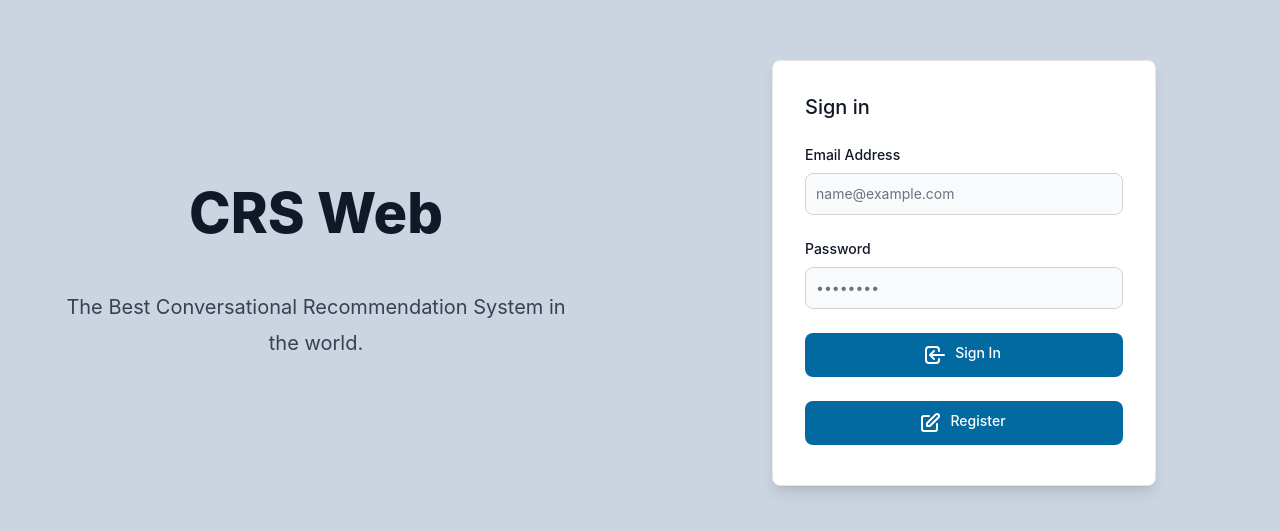
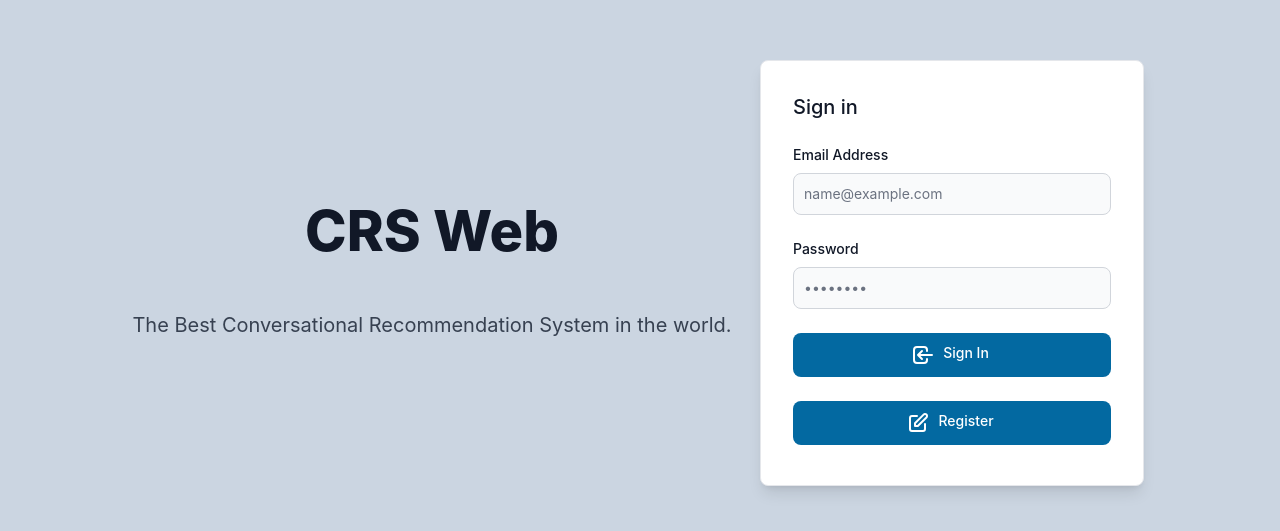
Before and after one commit to redfrogsss/CRS, a React (Create React App) app in the folder frontend/: page /login in a window 1280 px wide. Shown: the part 127-658 px from the top of the page. Built offline with nearby package versions, Linux system fonts and the light colour scheme.

Commit message:
UI: center login page and reg page

```diff
--- a/frontend/src/pages/LoginPage.tsx
+++ b/frontend/src/pages/LoginPage.tsx
@@ -20,9 +20,9 @@ export default function LoginPage({
     let [searchParams, setSearchParams] = useSearchParams();
     const [regSuccessMessage, setRegSuccessMessage] = useState("");
 
-    useEffect(()=> {
+    useEffect(() => {
         // show register success
-        console.log("regSuccess = " , searchParams.get("regSuccess"))
+        console.log("regSuccess = ", searchParams.get("regSuccess"))
 
         let regSuccess = searchParams.get("regSuccess");
 
@@ -89,17 +89,18 @@ export default function LoginPage({
     };
 
     useEffect(() => {
-        if(currentUserID !== undefined) {
+        if (currentUserID !== undefined) {
             navigate("/home");
         }
     }, [])
 
     return (
-        <div className="bg-slate-300 w-[100%] h-[100vh] grid grid-cols-2 gap-4 content-center place-content-around">
-            <div className="flex h-full w-[80%] justify-center justify-self-center text-center align-middle">
+        <div className="bg-slate-300 w-full h-[100vh]">
+            <div className="w-[80%] h-full grid grid-cols-5 gap-4 content-center place-content-around flex m-auto">
+                <div className="flex h-full w-full text-center col-span-3">
                     <WebTitle />
                 </div>
-            <div className="p-4 w-full max-w-sm bg-white rounded-lg border border-gray-200 shadow-lg sm:p-6 md:p-8 dark:bg-gray-800 dark:border-gray-700 justify-center justify-self-center">
+                <div className="p-4 w-full max-w-sm bg-white rounded-lg border border-gray-200 shadow-lg sm:p-6 md:p-8 justify-self-center col-span-2">
                     <form className="space-y-6" onSubmit={onSubmitHandler}>
                         <h5 className="text-xl font-medium text-gray-900 dark:text-white">
                             Sign in
@@ -171,7 +172,7 @@ export default function LoginPage({
                         {regSuccessMessage.length === 0 ? (<></>) : (
                             <RegisterSuccessToast
                                 content={regSuccessMessage}
-                            closeHandler={()=>{
+                                closeHandler={() => {
                                     setRegSuccessMessage("");
                                 }}
                             />
@@ -179,5 +180,6 @@ export default function LoginPage({
                     </div>
                 </div>
             </div>
+        </div>
     );
 }
--- a/frontend/src/pages/RegisterPage.tsx
+++ b/frontend/src/pages/RegisterPage.tsx
@@ -65,11 +65,12 @@ export default function RegisterPage({
     };
 
     return (
-        <div className="bg-slate-300 w-[100%] h-[100vh] grid grid-cols-2 gap-4 content-center place-content-around">
-            <div className="flex h-full w-[80%] justify-center justify-self-center text-center align-middle">
+        <div className="bg-slate-300 w-[100%] h-[100vh]">
+            <div className="w-[80%] h-full grid grid-cols-5 gap-4 content-center place-content-around flex m-auto">
+                <div className="flex h-full w-full text-center col-span-3">
                     <WebTitle />
                 </div>
-            <div className="p-4 w-full max-w-sm bg-white rounded-lg border border-gray-200 shadow-lg sm:p-6 md:p-8 dark:bg-gray-800 dark:border-gray-700 justify-center justify-self-center">
+                <div className="p-4 w-full max-w-sm bg-white rounded-lg border border-gray-200 shadow-lg sm:p-6 md:p-8 justify-self-center col-span-2">
                     <form
                         className="space-y-6"
                         onSubmit={(e) => {
@@ -127,5 +128,6 @@ export default function RegisterPage({
                     </div>
                 </div>
             </div>
+        </div>
     );
 }
```
Lines whose indentation alone changed are shown as unchanged.
